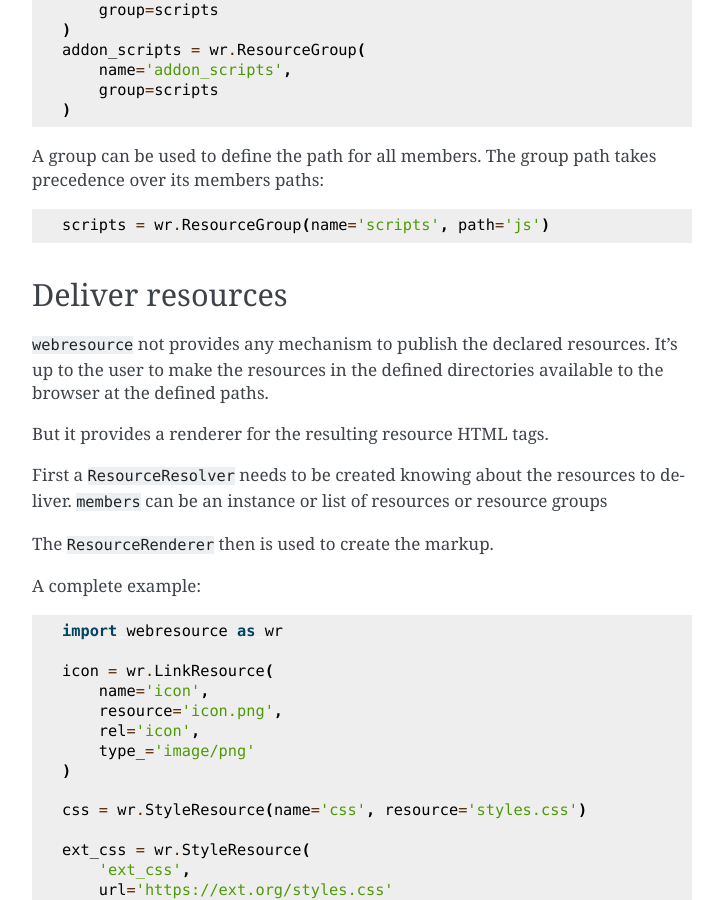
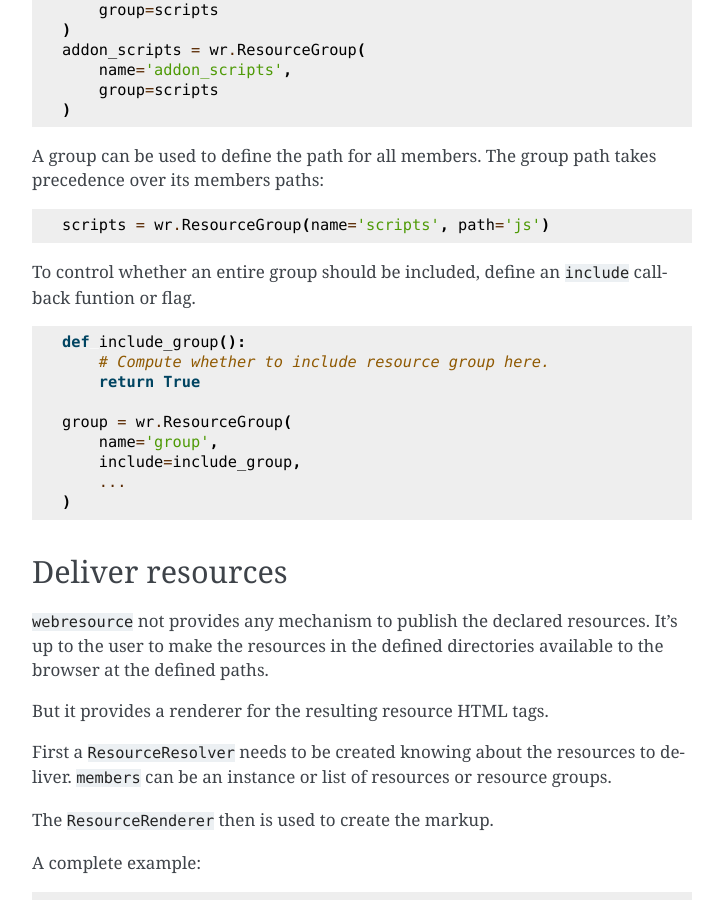
Before and after one commit to conestack/webresource, a Sphinx documentation site: the page built from docs/source/overview.rst, in a window 1280 px wide and 900 px high, scrolled down 2054 px. Shown: the whole window, without its empty margins (388-1111 px from the left). Built offline with Sphinx 7.4.7, drawn with Linux system fonts in a browser that asks for light colours.

```diff
--- a/CHANGES.rst
+++ b/CHANGES.rst
@@ -1,7 +1,7 @@
 Changelog
 =========
 
-1.0b6 (unreleased)
+1.0b6 (2021-08-10)
 ------------------
 
 - Raise explicit ``ResourceError`` instead of generic ``ValueError``.
--- a/docs/source/overview.rst
+++ b/docs/source/overview.rst
@@ -123,6 +123,21 @@ group path takes precedence over its members paths:
 
     scripts = wr.ResourceGroup(name='scripts', path='js')
 
+To control whether an entire group should be included, define an ``include``
+callback funtion or flag.
+
+.. code-block:: python
+
+    def include_group():
+        # Compute whether to include resource group here.
+        return True
+
+    group = wr.ResourceGroup(
+        name='group',
+        include=include_group,
+        ...
+    )
+
 
 Deliver resources
 -----------------
@@ -134,7 +149,7 @@ to the browser at the defined paths.
 But it provides a renderer for the resulting resource HTML tags.
 
 First a ``ResourceResolver`` needs to be created knowing about the resources to
-deliver. ``members`` can be an instance or list of resources or resource groups
+deliver. ``members`` can be an instance or list of resources or resource groups.
 
 The ``ResourceRenderer`` then is used to create the markup.
 
--- a/setup.py
+++ b/setup.py
@@ -7,7 +7,7 @@ def read_file(name):
         return f.read()
 
 
-version = '1.0b6.dev0'
+version = '1.0b6'
 shortdesc = "A resource registry for web applications."
 longdesc = '\n\n'.join([read_file(name) for name in [
     'README.rst',
```
Also changed, not shown: README.rst (+6 -6 lines), docs/source/index.rst (+6 -6 lines).
